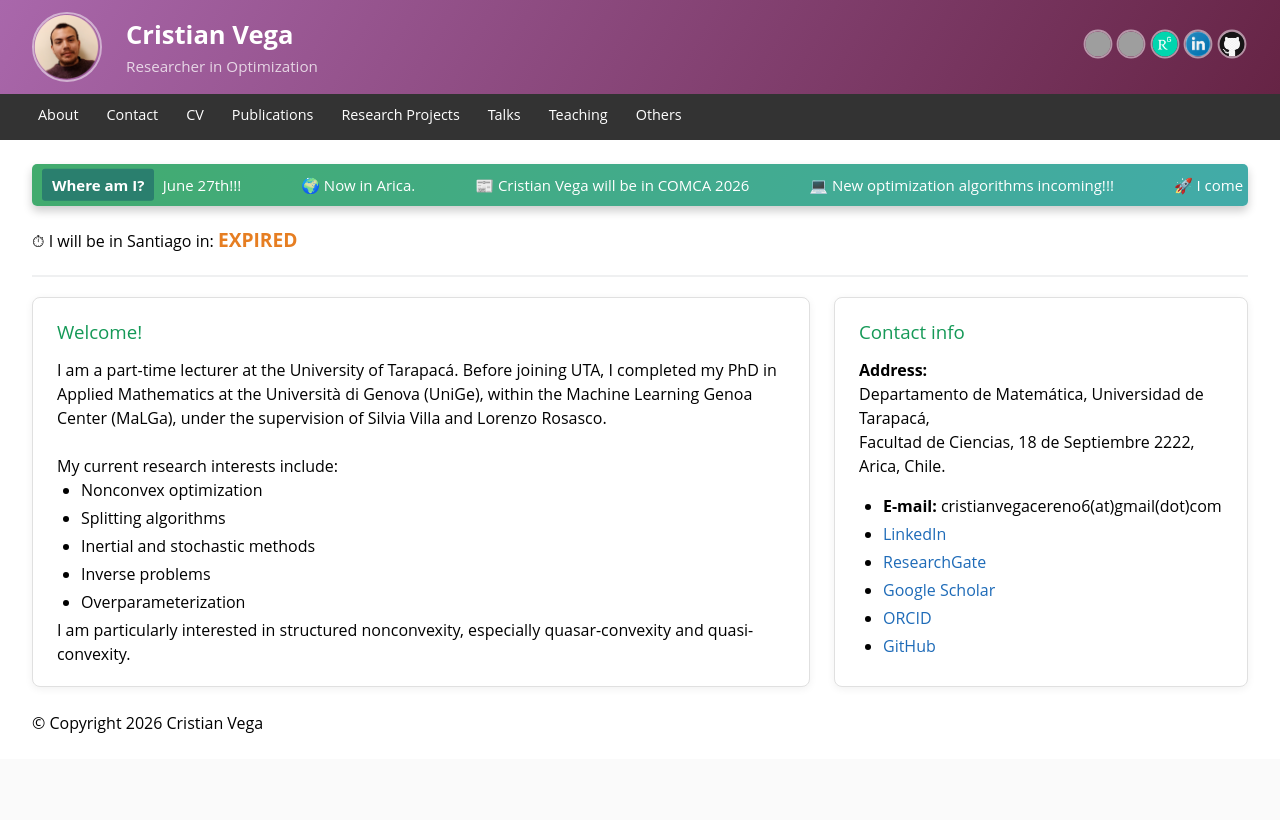
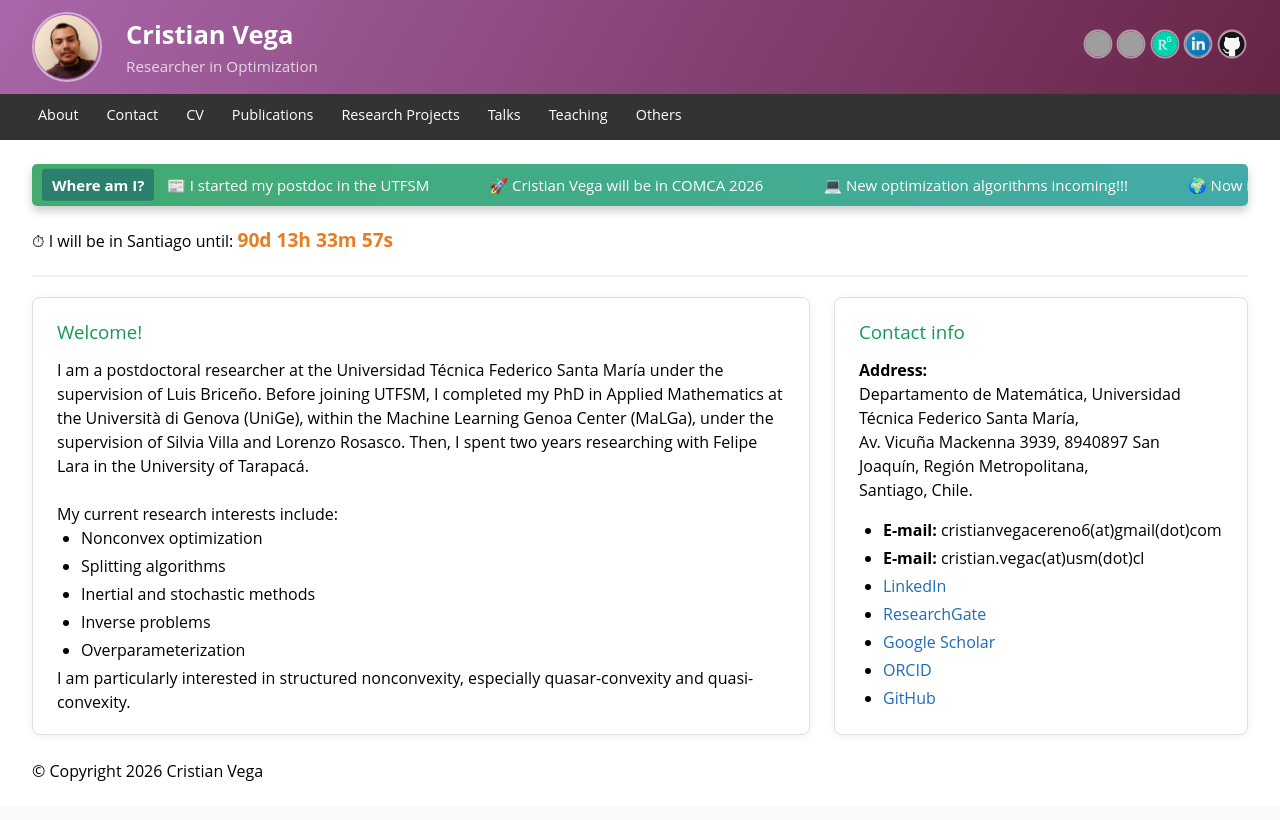
Before and after one commit to cristianvega1995/cristianvega1995.github.io, a Jekyll site: the page index.html, which Jekyll copies as it is, in a window 1280 px wide. Shown: the top 820 px of the page. Built offline with Jekyll 4.4.1, drawn with Linux system fonts in a browser that asks for light colours; grey boxes are pictures that could not be loaded.

Commit message:
Revise personal details and countdown date
Updated personal information and countdown date in index.html.

```diff
--- a/index.html
+++ b/index.html
@@ -293,7 +293,7 @@
     </div>
 
     <!-- Countdown -->
-    <p>⏱ I will be in Santiago in: <span id="demo"></span></p>
+    <p>⏱ I will be in Santiago until: <span id="demo"></span></p>
 
     <hr>
 
@@ -303,9 +303,9 @@
         <!-- Welcome box -->
         <div class="welcome-box" id="about">
             <h3 style="margin-top:0;">Welcome!</h3>
-            I am a part-time lecturer at the University of Tarapacá.
-            Before joining UTA, I completed my PhD in Applied Mathematics at the Università di Genova (UniGe),
-            within the Machine Learning Genoa Center (MaLGa), under the supervision of Silvia Villa and Lorenzo Rosasco.
+            I am a postdoctoral researcher at the Universidad Técnica Federico Santa María under the supervision of Luis Briceño.
+            Before joining UTFSM, I completed my PhD in Applied Mathematics at the Università di Genova (UniGe),
+            within the Machine Learning Genoa Center (MaLGa), under the supervision of Silvia Villa and Lorenzo Rosasco. Then, I spent two years researching with Felipe Lara in the University of Tarapacá.
             <br><br>
             My current research interests include:
             <ul>
@@ -322,11 +322,12 @@
         <div class="contact-box" id="cont">
             <h3>Contact info</h3>
             <p><strong>Address:</strong><br>
-            Departamento de Matemática, Universidad de Tarapacá,<br>
-            Facultad de Ciencias, 18 de Septiembre 2222,<br>
-            Arica, Chile.</p>
+            Departamento de Matemática, Universidad Técnica Federico Santa María,<br>
+            Av. Vicuña Mackenna 3939, 8940897 San Joaquín, Región Metropolitana,<br>
+            Santiago, Chile.</p>
             <ul>
                 <li><strong>E-mail:</strong> cristianvegacereno6(at)gmail(dot)com</li>
+                <li><strong>E-mail:</strong> cristian.vegac(at)usm(dot)cl</li>
                 <li><a href="https://www.linkedin.com/in/cristian-jes%C3%BAs-vega-cere%C3%B1o-447258104/">LinkedIn</a></li>
                 <li><a href="https://www.researchgate.net/profile/Cristian-Vega">ResearchGate</a></li>
                 <li><a href="https://scholar.google.com/citations?user=kOTvx6oAAAAJ&hl=es">Google Scholar</a></li>
@@ -345,7 +346,7 @@
 
 <script>
 // Countdown
-var countDownDate = new Date("June 30, 2026 02:35:00").getTime();
+var countDownDate = new Date("October 27, 2026 14:35:00").getTime();
 var x = setInterval(function() {
     var now = new Date().getTime();
     var distance = countDownDate - now;
@@ -359,10 +360,10 @@ var x = setInterval(function() {
 
 // News ticker
 const newsList = [
-    "🚀 I come back to Santiago June 27th!!!",
-    "🌍 Now in Arica.",
-    //"📰 ICOMALTA 2026 will be soon!!!",
-    "📰 Cristian Vega will be in COMCA 2026",
+    //"🚀 I will not travel for now",
+    "🌍 Now in Santiago.",
+    "📰 I started my postdoc in the UTFSM",
+    "🚀 Cristian Vega will be in COMCA 2026",
     "💻 New optimization algorithms incoming!!!"
 ];
 (function() {
@@ -370,31 +371,6 @@ const newsList = [
     const items = newsList.map(n => `<span>${n}</span>`).join("");
     ticker.innerHTML = items + items;
 })();
-
-//
-    function tick() {
-  var diff = new Date("June 11, 2026 18:00:00 GMT-0600") - new Date();
-  if (diff <= 0) return;
-  document.getElementById("fc-d").textContent = String(Math.floor(diff/86400000)).padStart(2,"0");
-  document.getElementById("fc-h").textContent = String(Math.floor(diff/3600000)%24).padStart(2,"0");
-  document.getElementById("fc-m").textContent = String(Math.floor(diff/60000)%60).padStart(2,"0");
-  document.getElementById("fc-s").textContent = String(Math.floor(diff/1000)%60).padStart(2,"0");
-}
-tick(); setInterval(tick, 1000);
-function updateFIFACountdown() {
-    const target = new Date("June 11, 2026 18:00:00 GMT-0600");
-    const diff = target - new Date();
-
-    if (diff <= 0) return;
-
-    document.getElementById("fc-days").textContent  = String(Math.floor(diff / 86400000)).padStart(2,"0");
-    document.getElementById("fc-hours").textContent = String(Math.floor(diff / 3600000) % 24).padStart(2,"0");
-    document.getElementById("fc-min").textContent   = String(Math.floor(diff / 60000) % 60).padStart(2,"0");
-    document.getElementById("fc-sec").textContent   = String(Math.floor(diff / 1000) % 60).padStart(2,"0");
-}
-
-updateFIFACountdown();
-setInterval(updateFIFACountdown, 1000);
 </script>
 </body>
 </html>
```
